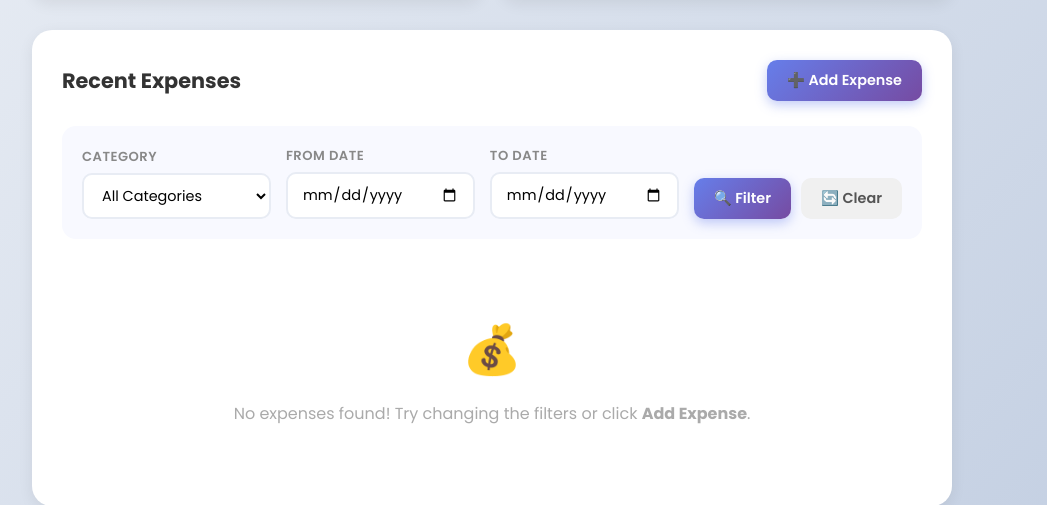
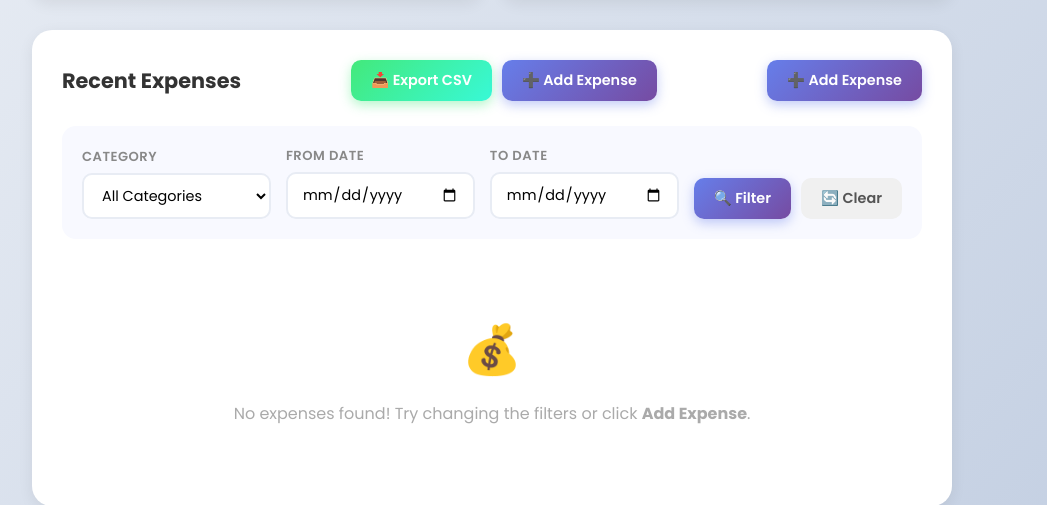
Before and after one commit to sai-ganesh003/expense-tracker, a Flask app: page /dashboard in a window 1280 px wide. Shown: the part 701-1206 px from the top of the page, without its empty margins (148-1195 px from the left). Run offline with Flask 3, Linux system fonts and the light colour scheme; the visitor is signed in with stand-in values (Sample User, id 1); data that the repository does not hold is empty; some libraries are stand-ins or nearby versions.

Commit message:
Day 6 - CSV export complete

```diff
--- a/static/css/style.css
+++ b/static/css/style.css
@@ -77,9 +77,15 @@ nav { background: linear-gradient(135deg, #667eea, #764ba2); padding: 15px 30px;
 
 .expenses-header h3 { font-size: 1.3rem; font-weight: 700; color: #333; }
 
+.header-buttons { display: flex; gap: 10px; }
+
 .btn-add { background: linear-gradient(135deg, #667eea, #764ba2); color: white; padding: 10px 20px; border-radius: 10px; text-decoration: none; font-weight: 600; font-size: 0.9rem; box-shadow: 0 4px 12px rgba(102,126,234,0.4); transition: all 0.3s; }
 
 .btn-add:hover { transform: translateY(-2px); }
+
+.btn-export { background: linear-gradient(135deg, #43e97b, #38f9d7); color: white; padding: 10px 20px; border-radius: 10px; text-decoration: none; font-weight: 600; font-size: 0.9rem; box-shadow: 0 4px 12px rgba(67,233,123,0.4); transition: all 0.3s; }
+
+.btn-export:hover { transform: translateY(-2px); }
 
 .filter-bar { display: flex; gap: 15px; align-items: flex-end; background: #f8f9ff; padding: 20px; border-radius: 14px; margin-bottom: 25px; flex-wrap: wrap; }
 
--- a/templates/dashboard/index.html
+++ b/templates/dashboard/index.html
@@ -36,7 +36,10 @@
 <div class="expenses-section">
     <div class="expenses-header">
         <h3>Recent Expenses</h3>
-        <a href="{{ url_for('expenses.add') }}" class="btn-add">➕ Add Expense</a>
+       <div class="header-buttons">
+            <a href="{{ url_for('expenses.export') }}" class="btn-export">📥 Export CSV</a>
+            <a href="{{ url_for('expenses.add') }}" class="btn-add">➕ Add Expense</a>
+        </div><a href="{{ url_for('expenses.add') }}" class="btn-add">➕ Add Expense</a>
     </div>
 
     <form method="GET" action="{{ url_for('dashboard.index') }}" class="filter-bar">
```
Also changed, not shown: routes/expenses.py (+27 -2 lines).
